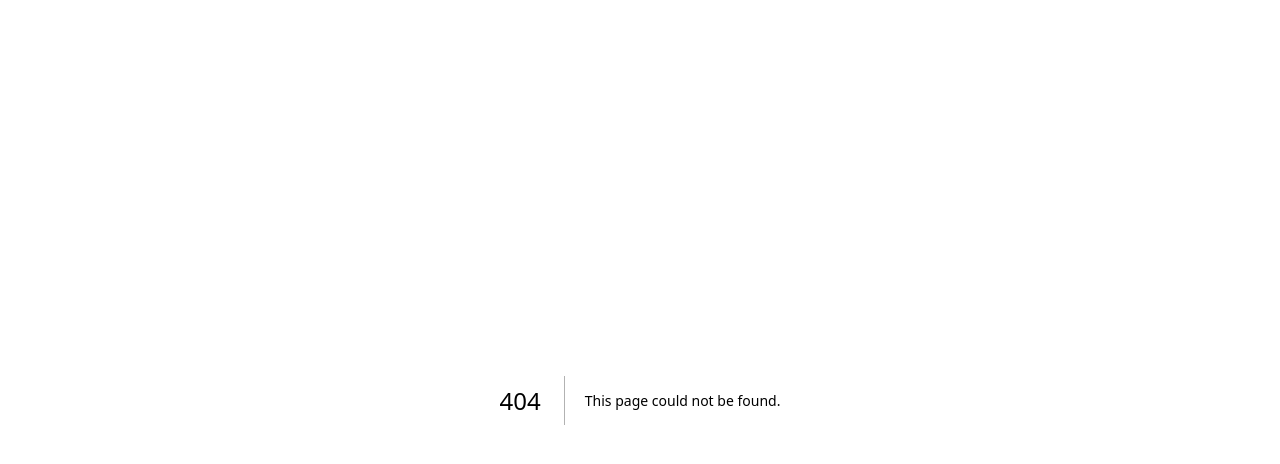
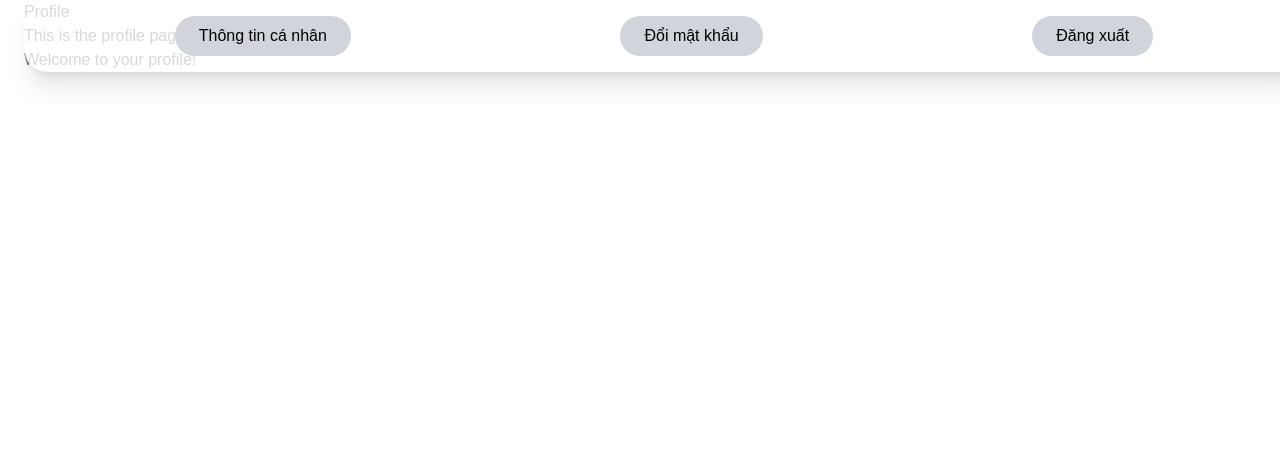
Before and after one commit to TRI-HM/my_website.dev, a Next.js app: page /profile in a window 1280 px wide. Before the commit this address had no page. Shown: the top 464 px of the page. Built offline with nearby package versions, Linux system fonts and the light colour scheme.

Commit message:
feat: navigation base

```diff
--- /dev/null
+++ b/app/profile/components/Navigation.tsx
@@ -0,0 +1,21 @@
+import NavigateLink from "./_NavigateLink";
+
+const navigationItems = [
+  { href: "#", label: "Thông tin cá nhân" },
+  { href: "#", label: "Đổi mật khẩu" },
+  { href: "#", label: "Đăng xuất" },
+];
+
+const Navigation = () => {
+  return (
+    <div className="container rounded-b-3xl fixed bg-white/70 shadow-xl">
+      <ul className="flex flex-row justify-around p-4">
+        {navigationItems.map((item) => (
+          <NavigateLink key={item.label} href={item.href} label={item.label} />
+        ))}
+      </ul>
+    </div>
+  );
+};
+
+export default Navigation;
--- /dev/null
+++ b/app/profile/components/_NavigateLink.tsx
@@ -0,0 +1,21 @@
+import Link from "next/link";
+import React from "react";
+
+interface NavigateLinkProps {
+  href: string;
+  label: string;
+}
+
+const NavigateLink = ({ href, label }: NavigateLinkProps) => {
+  return (
+    <div>
+      <div className="flex items-center justify-center rounded-full bg-gray-300 py-2 px-6 hover:bg-gray-400 transition-colors duration-300">
+        <Link href={href}>
+          <li className="text-bold text-black">{label}</li>
+        </Link>
+      </div>
+    </div>
+  );
+};
+
+export default NavigateLink;
--- /dev/null
+++ b/app/profile/layout.tsx
@@ -0,0 +1,15 @@
+import React from "react";
+import Navigation from "./components/Navigation";
+
+export default function ProfileLayout({
+  children,
+}: {
+  children: React.ReactNode;
+}) {
+  return (
+    <section className="container mx-auto px-6">
+      <Navigation />
+      <main>{children}</main>
+    </section>
+  );
+}
--- /dev/null
+++ b/app/profile/page.tsx
@@ -0,0 +1,13 @@
+import React from 'react'
+
+const Profile = () => {
+  return (
+    <div>
+      <h1>Profile</h1>
+      <p>This is the profile page.</p>
+      <p>Welcome to your profile!</p>
+    </div>
+  )
+}
+
+export default Profile
```
